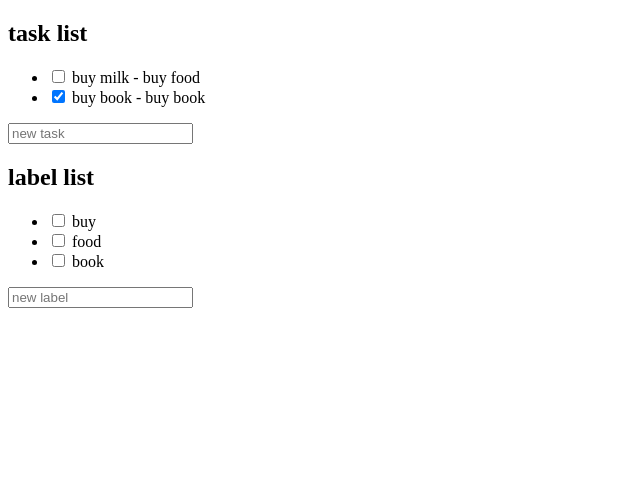
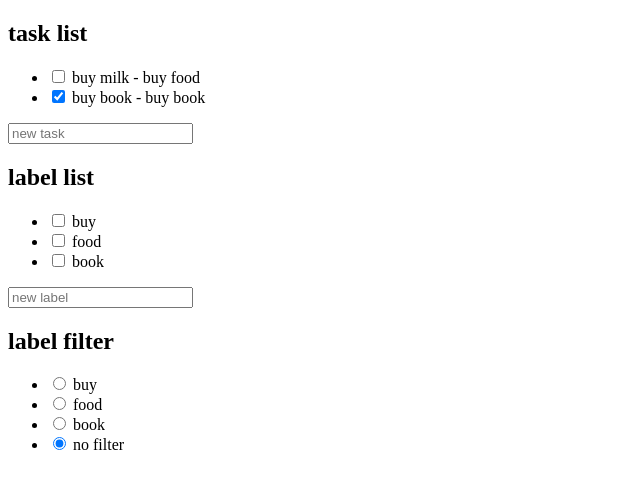
Before and after one commit to kflange/vuejs-example, a Vue app in the folder 00-vuecli/helloworld/: page / in a window 1280 px wide. Shown: the top 488 px of the page, without its empty margins (0-640 px from the left). Built offline with nearby package versions, Linux system fonts and the light colour scheme; the HTML template or start-up script is replaced by a standard one.

Commit message:
create filter

```diff
--- a/00-vuecli/helloworld/src/App.vue
+++ b/00-vuecli/helloworld/src/App.vue
@@ -35,6 +35,26 @@
     <form v-on:submit.prevent="addLabel">
       <input type="text" v-model="newLabelText" placeholder="new label" />
     </form>
+
+    <h2>label filter</h2>
+    <ul>
+      <li v-for="label in labels" v-bind:key="label.id">
+        <input
+          type="radio"
+          v-bind:checked="label.id === filter"
+          v-on:change="changeFilter(label.id)"
+        />
+        {{ label.text }}
+      </li>
+      <li>
+        <input
+          type="radio"
+          v-bind:checked="filter === null"
+          v-on:change="changeFilter(null)"
+        />
+        no filter
+      </li>
+    </ul>
   </div>
 </template>
 
@@ -59,12 +79,17 @@
 
   //computed:
   get tasks() {
-    return this.$store.state.tasks;
+    //return this.$store.state.tasks;
+    return this.$store.getters.filteredTasks;
   }
 
   //computed:
   get labels() {
     return this.$store.state.labels;
+  }
+
+  get filter() {
+    return this.$store.state.filter;
   }
 
   addTask() {
@@ -93,6 +118,12 @@
     const label = this.labels.filter((x: any) => x.id === id)[0];
     return label ? label.text : "";
   }
+
+  changeFilter(labelID: any) {
+    this.$store.commit("changeFilter", {
+      filter: labelID
+    });
+  }
 }
 </script>
 
--- a/00-vuecli/helloworld/src/store.ts
+++ b/00-vuecli/helloworld/src/store.ts
@@ -35,7 +35,24 @@
     ],
 
     nextTaskID: 3,
-    nextLabelID: 4
+    nextLabelID: 4,
+
+    filter: null
+  },
+
+  getters: {
+    filteredTasks(state: any) {
+      if (!state.filter) {
+        return state.tasks;
+      }
+      //if (state.filter === null) {
+      //  return state.tasks;
+      //}
+
+      return state.tasks.filter((task: any) => {
+        return task.labelIDs.indexOf(state.filter) >= 0;
+      });
+    }
   },
 
   mutations: {
@@ -50,11 +67,11 @@
     },
 
     toggleTaskStatus(state, { id }) {
-      const filtered = state.tasks.filter(task => {
+      const filtered = state.tasks.filter((task: any) => {
         return task.id === id;
       });
 
-      filtered.forEach(task => {
+      filtered.forEach((task: any) => {
         task.done = !task.done;
       });
     },
@@ -65,6 +82,10 @@
         text
       });
       state.nextLabelID++;
+    },
+
+    changeFilter(state, { filter }) {
+      state.filter = filter;
     }
   }
 });
```
